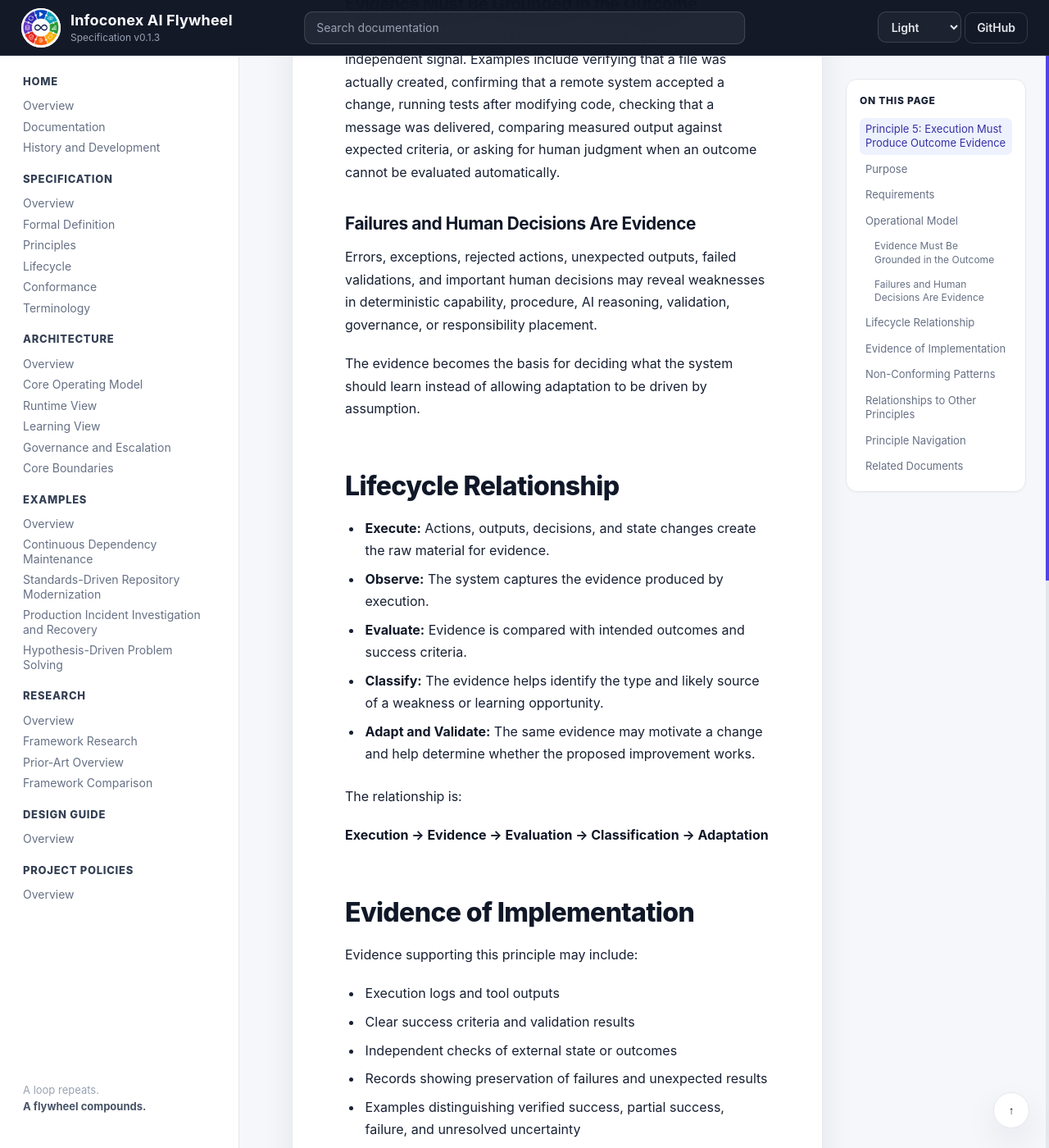
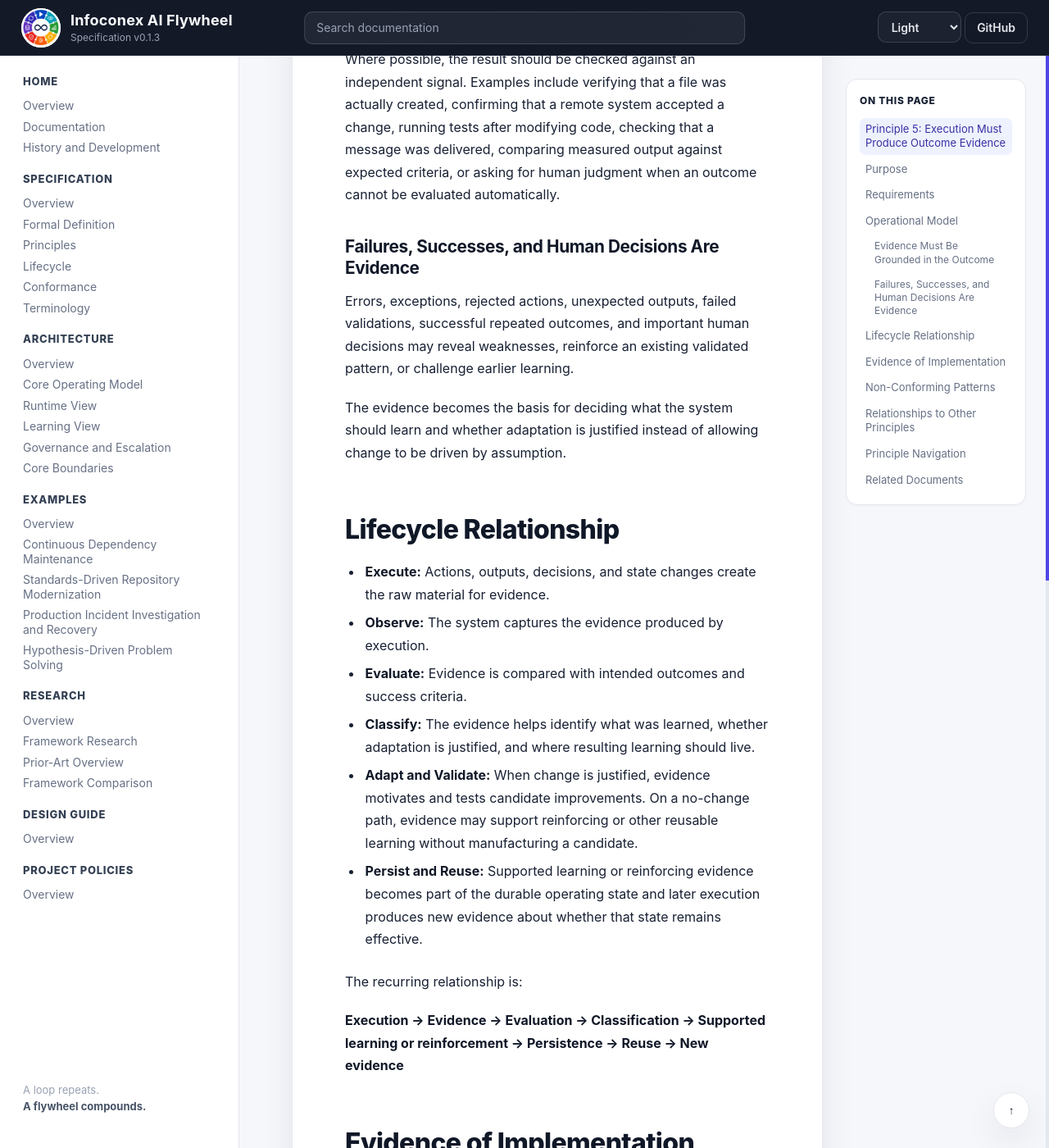
Before and after one commit to infoconex/ai-flywheel, a Jekyll site: the page built from docs/specification/principles/05-outcome-evidence.md, in a window 1280 px wide and 1400 px high, scrolled down 2118 px. Shown: the whole window at 82% size. Built offline with Jekyll 4.4.1, drawn with Linux system fonts in a browser that asks for light colours; our own code applies the rules of GitHub Pages for plain Markdown files; some of the changed text lies outside the part shown.

Commit message:
Align outcome evidence principle with complete lifecycle semantics

```diff
--- a/docs/specification/principles/05-outcome-evidence.md
+++ b/docs/specification/principles/05-outcome-evidence.md
@@ -4,16 +4,16 @@ The Infoconex AI Flywheel learns from observed results rather than AI confidence
 
 ## Purpose
 
-A Flywheel cannot improve responsibly if it cannot determine what actually happened.
+A Flywheel cannot improve or reinforce reliable behavior responsibly if it cannot determine what actually happened.
 
-Execution must therefore produce enough grounded evidence to distinguish a real outcome from an assumed success and to support later evaluation, classification, adaptation, and validation.
+Execution must therefore produce enough grounded evidence to distinguish a real outcome from an assumed success and to support later evaluation, classification, validation, persistence, reuse, and reevaluation of prior learning.
 
 ## Requirements
 
 A conforming implementation must satisfy these requirements:
 
 - Every meaningful execution produces enough evidence to evaluate what actions were taken, what results were produced, and whether the intended outcome occurred.
-- Evidence is sufficient to identify failures, unexpected behavior, broken assumptions, partial success, or unresolved uncertainty when they occur.
+- Evidence is sufficient to identify failures, unexpected behavior, broken assumptions, partial success, successful patterns, or unresolved uncertainty when they occur.
 - Task completion, lack of an exception, or AI confidence alone are not treated as proof of success.
 - Independent or externally grounded validation signals are used where practical.
 - Failures and unexpected results are preserved as learning inputs rather than discarded after retry or recovery.
@@ -41,23 +41,24 @@ The right evidence depends on the process, but the system should be able to tell
 
 Where possible, the result should be checked against an independent signal. Examples include verifying that a file was actually created, confirming that a remote system accepted a change, running tests after modifying code, checking that a message was delivered, comparing measured output against expected criteria, or asking for human judgment when an outcome cannot be evaluated automatically.
 
-### Failures and Human Decisions Are Evidence
+### Failures, Successes, and Human Decisions Are Evidence
 
-Errors, exceptions, rejected actions, unexpected outputs, failed validations, and important human decisions may reveal weaknesses in deterministic capability, procedure, AI reasoning, validation, governance, or responsibility placement.
+Errors, exceptions, rejected actions, unexpected outputs, failed validations, successful repeated outcomes, and important human decisions may reveal weaknesses, reinforce an existing validated pattern, or challenge earlier learning.
 
-The evidence becomes the basis for deciding what the system should learn instead of allowing adaptation to be driven by assumption.
+The evidence becomes the basis for deciding what the system should learn and whether adaptation is justified instead of allowing change to be driven by assumption.
 
 ## Lifecycle Relationship
 
 - **Execute:** Actions, outputs, decisions, and state changes create the raw material for evidence.
 - **Observe:** The system captures the evidence produced by execution.
 - **Evaluate:** Evidence is compared with intended outcomes and success criteria.
-- **Classify:** The evidence helps identify the type and likely source of a weakness or learning opportunity.
-- **Adapt and Validate:** The same evidence may motivate a change and help determine whether the proposed improvement works.
+- **Classify:** The evidence helps identify what was learned, whether adaptation is justified, and where resulting learning should live.
+- **Adapt and Validate:** When change is justified, evidence motivates and tests candidate improvements. On a no-change path, evidence may support reinforcing or other reusable learning without manufacturing a candidate.
+- **Persist and Reuse:** Supported learning or reinforcing evidence becomes part of the durable operating state and later execution produces new evidence about whether that state remains effective.
 
-The relationship is:
+The recurring relationship is:
 
-**Execution → Evidence → Evaluation → Classification → Adaptation**
+**Execution → Evidence → Evaluation → Classification → Supported learning or reinforcement → Persistence → Reuse → New evidence**
 
 ## Evidence of Implementation
 
@@ -69,6 +70,8 @@ Evidence supporting this principle may include:
 - Records showing preservation of failures and unexpected results
 - Examples distinguishing verified success, partial success, failure, and unresolved uncertainty
 - Records of important human decisions captured as part of the execution evidence
+- Evidence that repeated success can reinforce an existing validated pattern without forcing adaptation
+- Later evidence that challenges previously persisted learning when its assumptions no longer hold
 
 ## Non-Conforming Patterns
 
@@ -78,6 +81,7 @@ This principle is not satisfied when:
 - Reaching the final step is treated as proof of the intended outcome
 - Lack of an exception is treated as enough validation
 - Failures are discarded after a retry and cannot inform later learning
+- Successful outcomes are ignored when they contain evidence about an existing validated pattern
 - Evidence is too incomplete to determine what actually occurred
 - Important human decisions affecting the process leave no usable record
 
@@ -86,8 +90,9 @@ This principle is not satisfied when:
 - [Principle 1: Autonomy Is Bounded by Human Authority](01-human-authority.md) treats human approvals and judgments as possible evidence while preserving human authority.
 - [Principle 2: AI Is the Operator, Not Merely the Assistant](02-ai-as-operator.md) connects direct AI operation to the evidence generated by execution.
 - [Principle 4: The SOP Is an Operational Control Plane](04-sop-control-plane.md) may define evidence expectations before execution begins.
-- [Principle 6: Failure Determines Where the System Evolves](06-evolution-routing.md) uses evidence to determine where the system should evolve.
-- [Principle 7: Learning Must Change a Persistent Operational Asset](07-persistent-learning.md) turns validated lessons derived from evidence into durable assets.
+- [Principle 6: Failure Determines Where the System Evolves](06-evolution-routing.md) uses evidence to determine what was learned, whether change is justified, and where resulting learning should live.
+- [Principle 7: Learning Must Change a Persistent Operational Asset](07-persistent-learning.md) turns sufficiently supported reusable learning into durable operational assets or reinforcing evidence.
+- [Principle 8: Improvement Must Compound Through Reuse](08-compounding-reuse.md) requires reused operating state to keep producing evidence that can confirm or challenge earlier learning.
 
 ## Principle Navigation
 
```
Also changed, not shown: other parts of docs/specification/principles/05-outcome-evidence.md (+1 -0 lines).
